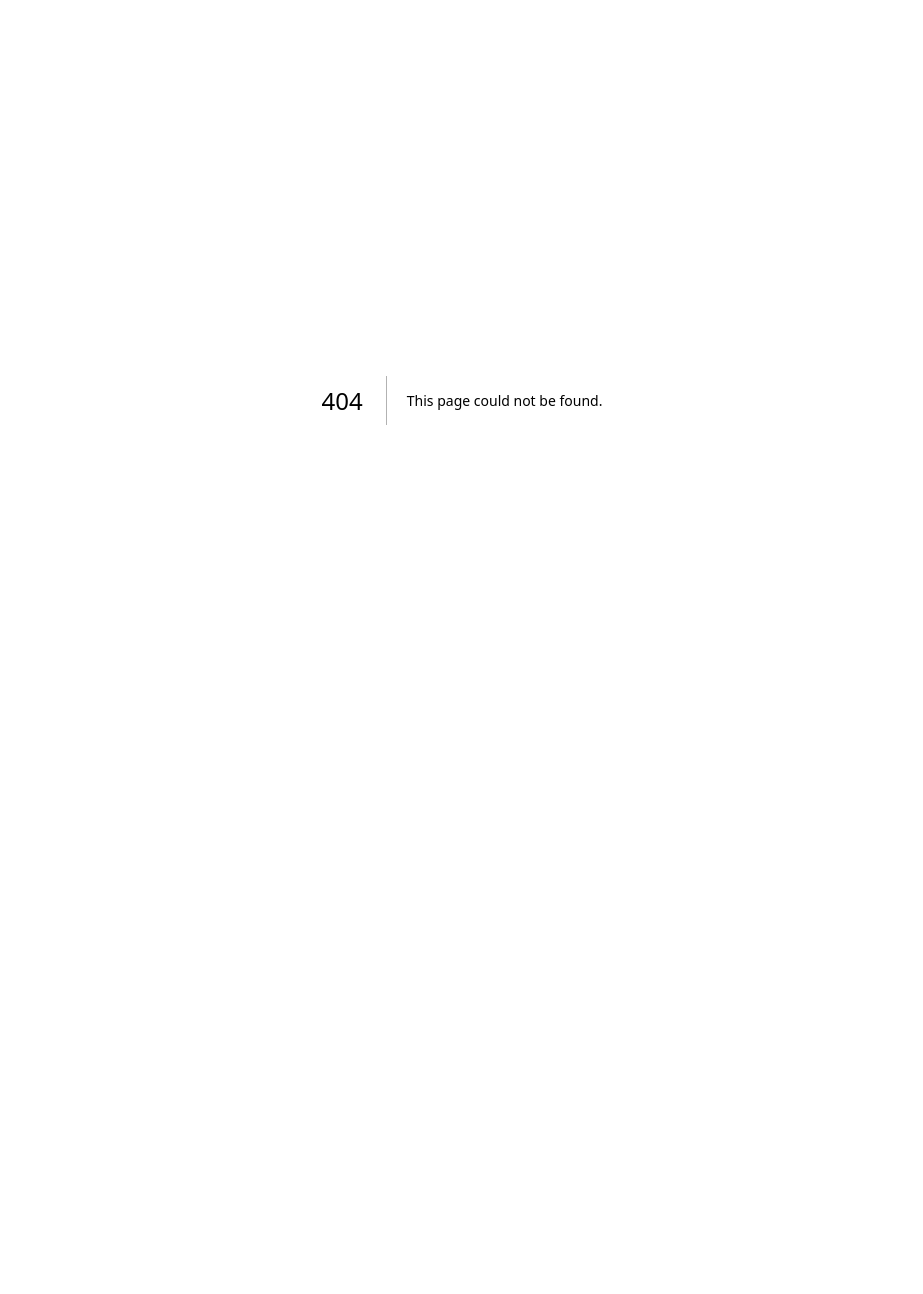
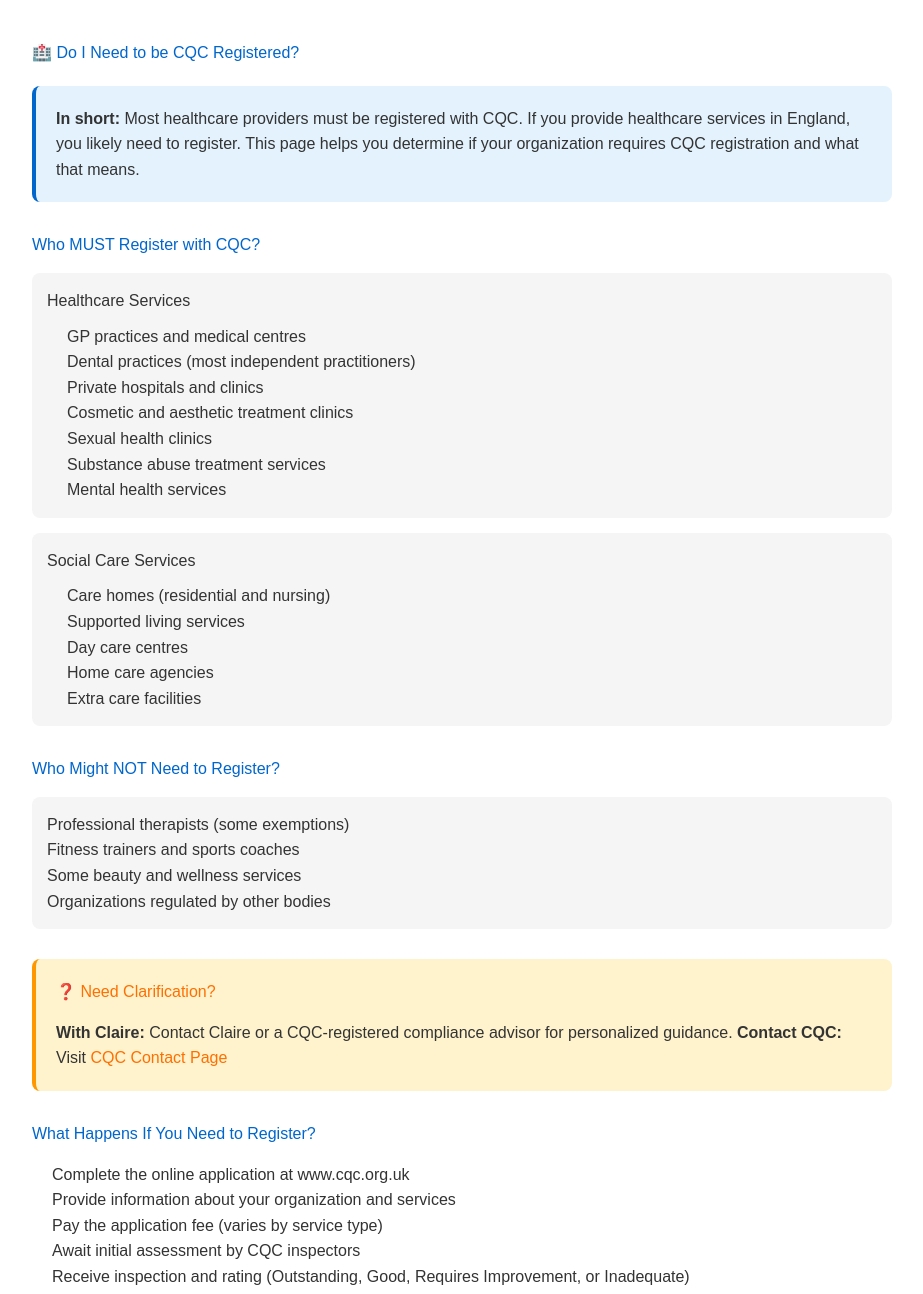
Before and after one commit to AScottCWC/barkerscott-web, a Next.js app: page /cqc-registration in a window 1280 px wide. Before the commit this address had no page. Shown: the top 1294 px of the page, without its empty margins (178-1101 px from the left). Before the commit the page ends 800 px from the top, so only its background shows below. Built offline with nearby package versions, Linux system fonts and the light colour scheme.

Commit message:
add CQC guide and registration pages

```diff
--- /dev/null
+++ b/app/cqc-guide/page.tsx
@@ -0,0 +1,51 @@
+'use client';
+
+export default function CQCInterpretationPage() {
+  return (
+    <div style={{ maxWidth: '900px', margin: '0 auto', padding: '40px 20px', fontFamily: 'Arial, sans-serif', lineHeight: '1.6', color: '#333' }}>
+      <h1 style={{ color: '#0066cc', marginBottom: '20px' }}>📋 CQC Law & Regulations - Interpretation Guide</h1>
+
+      <div style={{ background: '#f5f5f5', padding: '20px', borderRadius: '8px', marginBottom: '30px', borderLeft: '4px solid #0066cc' }}>
+        <h2 style={{ color: '#0066cc', marginBottom: '15px' }}>Understanding CQC Requirements</h2>
+        <p>The Care Quality Commission (CQC) regulates health and social care in England. This guide helps you interpret and implement CQC standards in your organization.</p>
+      </div>
+
+      <div style={{ marginBottom: '30px' }}>
+        <h2 style={{ color: '#0066cc', marginBottom: '15px' }}>Key CQC Standards</h2>
+        <ul style={{ paddingLeft: '20px' }}>
+          <li><strong>Safe:</strong> People are protected from abuse and neglect. Procedures for safeguarding must be in place.</li>
+          <li><strong>Effective:</strong> People's care, treatment and support achieves good outcomes. Staff are trained and competent.</li>
+          <li><strong>Caring:</strong> Staff involve and treat people with compassion, kindness, dignity and respect.</li>
+          <li><strong>Responsive:</strong> Services are organized so that they meet people's needs.</li>
+          <li><strong>Well-led:</strong> The leadership, management and governance of the organization assure delivery of high-quality person-centred care.</li>
+        </ul>
+      </div>
+
+      <div style={{ background: '#e3f2fd', padding: '20px', borderRadius: '8px', marginBottom: '30px', borderLeft: '4px solid #0066cc' }}>
+        <h3 style={{ color: '#0066cc', marginBottom: '15px' }}>What You Need to Do</h3>
+        <ol style={{ paddingLeft: '20px' }}>
+          <li>Review CQC standards applicable to your healthcare setting</li>
+          <li>Create documented policies covering all required areas</li>
+          <li>Implement procedures and train staff accordingly</li>
+          <li>Maintain records demonstrating compliance</li>
+          <li>Conduct regular audits and improvements</li>
+          <li>Be prepared for CQC inspections at any time</li>
+        </ol>
+      </div>
+
+      <div style={{ background: '#fff3cd', padding: '20px', borderRadius: '8px', marginBottom: '30px', borderLeft: '4px solid #ff9800' }}>
+        <h3 style={{ color: '#ff6f00', marginBottom: '15px' }}>⚠️ Important Note</h3>
+        <p>CQC regulations are complex and frequently updated. This guide provides general information only. <strong>You should consult with healthcare compliance specialists or legal advisors</strong> to ensure your organization fully complies with current CQC requirements.</p>
+      </div>
+
+      <div>
+        <h3 style={{ color: '#0066cc', marginBottom: '15px' }}>Resources</h3>
+        <ul style={{ paddingLeft: '20px', color: '#0066cc' }}>
+          <li><a href="https://www.cqc.org.uk" target="_blank" rel="noopener noreferrer" style={{ color: '#0066cc' }}>CQC Official Website →</a></li>
+          <li><a href="https://www.cqc.org.uk/what-we-do" target="_blank" rel="noopener noreferrer" style={{ color: '#0066cc' }}>What CQC Regulates →</a></li>
+          <li><a href="https://www.cqc.org.uk/guidance-providers" target="_blank" rel="noopener noreferrer" style={{ color: '#0066cc' }}>CQC Guidance for Providers →</a></li>
+        </ul>
+      </div>
+    </div>
+  );
+}
--- /dev/null
+++ b/app/cqc-registration/page.tsx
@@ -0,0 +1,103 @@
+'use client';
+
+export default function CQCRegistrationPage() {
+  return (
+    <div style={{ maxWidth: '900px', margin: '0 auto', padding: '40px 20px', fontFamily: 'Arial, sans-serif', lineHeight: '1.6', color: '#333' }}>
+      <h1 style={{ color: '#0066cc', marginBottom: '20px' }}>🏥 Do I Need to be CQC Registered?</h1>
+
+      <div style={{ background: '#e3f2fd', padding: '20px', borderRadius: '8px', marginBottom: '30px', borderLeft: '4px solid #0066cc' }}>
+        <p style={{ fontSize: '16px', margin: '0' }}><strong>In short:</strong> Most healthcare providers must be registered with CQC. If you provide healthcare services in England, you likely need to register. This page helps you determine if your organization requires CQC registration and what that means.</p>
+      </div>
+
+      <div style={{ marginBottom: '30px' }}>
+        <h2 style={{ color: '#0066cc', marginBottom: '15px' }}>Who MUST Register with CQC?</h2>
+        <div style={{ background: '#f5f5f5', padding: '15px', borderRadius: '8px', marginBottom: '15px' }}>
+          <h3 style={{ color: '#333', marginBottom: '10px' }}>Healthcare Services</h3>
+          <ul style={{ paddingLeft: '20px', margin: '0' }}>
+            <li>GP practices and medical centres</li>
+            <li>Dental practices (most independent practitioners)</li>
+            <li>Private hospitals and clinics</li>
+            <li>Cosmetic and aesthetic treatment clinics</li>
+            <li>Sexual health clinics</li>
+            <li>Substance abuse treatment services</li>
+            <li>Mental health services</li>
+          </ul>
+        </div>
+
+        <div style={{ background: '#f5f5f5', padding: '15px', borderRadius: '8px' }}>
+          <h3 style={{ color: '#333', marginBottom: '10px' }}>Social Care Services</h3>
+          <ul style={{ paddingLeft: '20px', margin: '0' }}>
+            <li>Care homes (residential and nursing)</li>
+            <li>Supported living services</li>
+            <li>Day care centres</li>
+            <li>Home care agencies</li>
+            <li>Extra care facilities</li>
+          </ul>
+        </div>
+      </div>
+
+      <div style={{ marginBottom: '30px' }}>
+        <h2 style={{ color: '#0066cc', marginBottom: '15px' }}>Who Might NOT Need to Register?</h2>
+        <ul style={{ paddingLeft: '20px', background: '#f5f5f5', padding: '15px', borderRadius: '8px', margin: '0' }}>
+          <li>Professional therapists (some exemptions)</li>
+          <li>Fitness trainers and sports coaches</li>
+          <li>Some beauty and wellness services</li>
+          <li>Organizations regulated by other bodies</li>
+        </ul>
+      </div>
+
+      <div style={{ background: '#fff3cd', padding: '20px', borderRadius: '8px', marginBottom: '30px', borderLeft: '4px solid #ff9800' }}>
+        <h3 style={{ color: '#ff6f00', marginBottom: '15px' }}>❓ Need Clarification?</h3>
+        <p style={{ margin: '0' }}><strong>With Claire:</strong> Contact Claire or a CQC-registered compliance advisor for personalized guidance. <strong>Contact CQC:</strong> Visit <a href="https://www.cqc.org.uk/contact-us" target="_blank" rel="noopener noreferrer" style={{ color: '#ff6f00' }}>CQC Contact Page</a></p>
+      </div>
+
+      <div style={{ marginBottom: '30px' }}>
+        <h2 style={{ color: '#0066cc', marginBottom: '15px' }}>What Happens If You Need to Register?</h2>
+        <ol style={{ paddingLeft: '20px' }}>
+          <li>Complete the online application at www.cqc.org.uk</li>
+          <li>Provide information about your organization and services</li>
+          <li>Pay the application fee (varies by service type)</li>
+          <li>Await initial assessment by CQC inspectors</li>
+          <li>Receive inspection and rating (Outstanding, Good, Requires Improvement, or Inadequate)</li>
+          <li>Implement recommendations from the inspection</li>
+          <li>Undergo ongoing compliance monitoring and regular inspections</li>
+        </ol>
+      </div>
+
+      <div style={{ background: '#e8f4f8', padding: '20px', borderRadius: '8px', marginBottom: '30px', borderLeft: '4px solid #0066cc' }}>
+        <h3 style={{ color: '#0066cc', marginBottom: '15px' }}>FAQs</h3>
+
+        <div style={{ marginBottom: '15px' }}>
+          <strong>Q: How much does CQC registration cost?</strong>
+          <p style={{ color: '#666', marginTop: '5px', margin: '0' }}>A: Application fees vary. Registration fees range from £1,000 to £4,000+ depending on service type and size. Annual compliance fees also apply.</p>
+        </div>
+
+        <div style={{ marginBottom: '15px' }}>
+          <strong>Q: How long does registration take?</strong>
+          <p style={{ color: '#666', marginTop: '5px', margin: '0' }}>A: Initial registration typically takes 8-12 weeks after submission.</p>
+        </div>
+
+        <div style={{ marginBottom: '15px' }}>
+          <strong>Q: Can I operate without CQC registration?</strong>
+          <p style={{ color: '#666', marginTop: '5px', margin: '0' }}>A: If required and you operate without it, you may face legal action, fines, or closure.</p>
+        </div>
+
+        <div style={{ marginBottom: '15px' }}>
+          <strong>Q: How often does CQC inspect?</strong>
+          <p style={{ color: '#666', marginTop: '5px', margin: '0' }}>A: CQC typically conducts inspections every 2-3 years, though services with concerns may be inspected more frequently.</p>
+        </div>
+
+        <div>
+          <strong>Q: What happens if I get a poor rating?</strong>
+          <p style={{ color: '#666', marginTop: '5px', margin: '0' }}>A: Poor ratings trigger improvement plans, frequent inspections, and potential enforcement action.</p>
+        </div>
+      </div>
+
+      <div style={{ background: '#f5f5f5', padding: '20px', borderRadius: '8px' }}>
+        <h3 style={{ color: '#0066cc', marginBottom: '15px' }}>Get Professional Advice</h3>
+        <p>CQC compliance is complex and regulations change frequently. Contact us for guidance.</p>
+        <p style={{ color: '#0066cc', marginTop: '15px', fontWeight: 'bold' }}>📧 Contact: <a href="mailto:support@barker-scott.co.uk" style={{ color: '#0066cc', textDecoration: 'none' }}>support@barker-scott.co.uk</a></p>
+      </div>
+    </div>
+  );
+}
```
